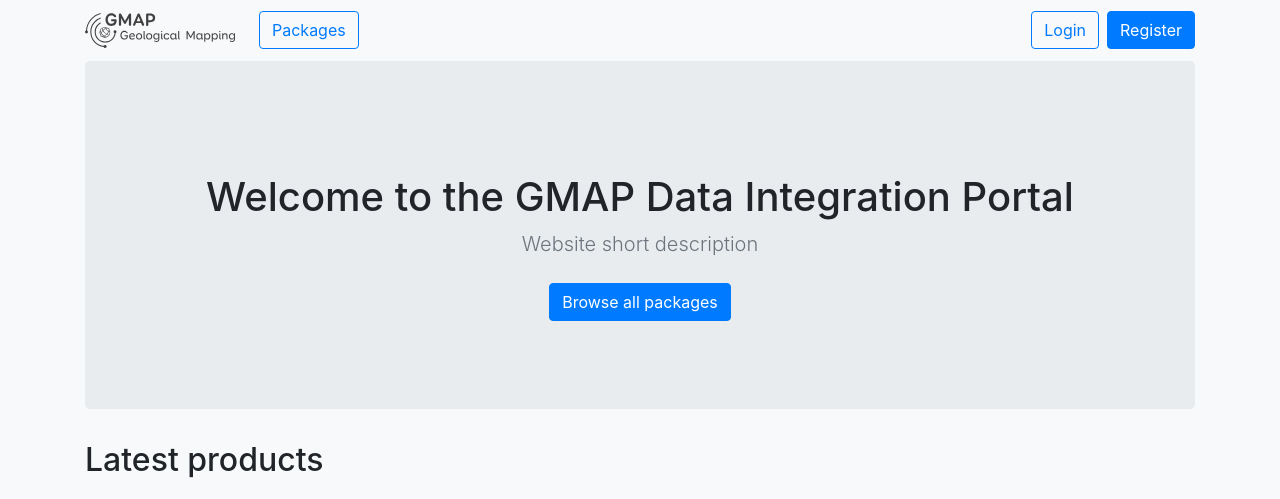
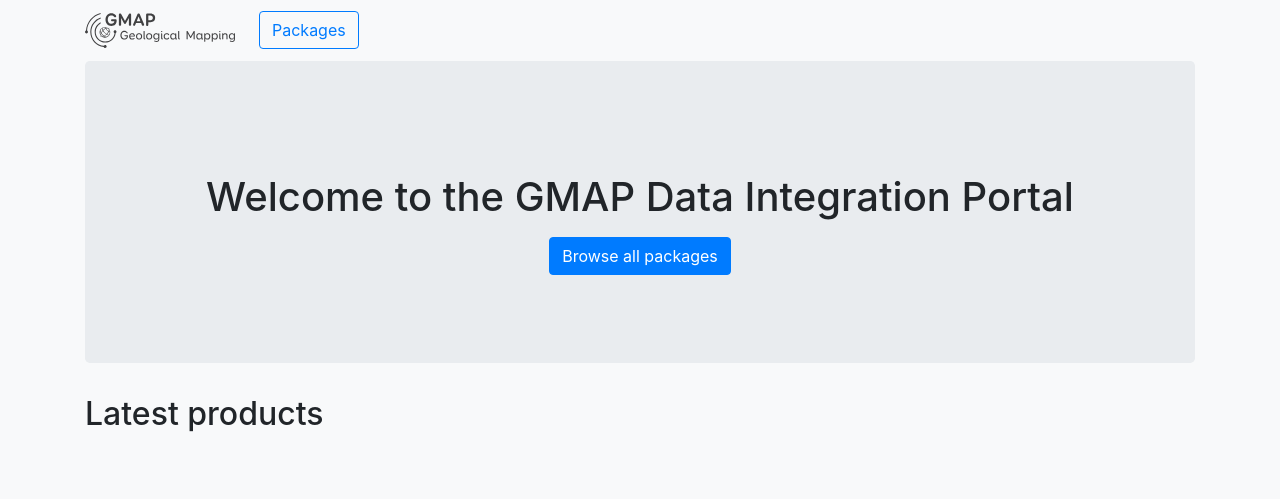
Before and after one commit to europlanet-gmap/data_site, a Flask app: page / in a window 1280 px wide. Shown: the top 499 px of the page. Run offline with Flask 2, Linux system fonts and the light colour scheme; data that the repository does not hold is empty; some libraries are stand-ins or nearby versions.

Commit message:
Remove user auth buttons

```diff
--- a/data_site/templates/base.html
+++ b/data_site/templates/base.html
@@ -64,8 +64,10 @@
             {#            </div>#}
             <div class="navbar-nav ml-auto">
                 {% if not current_user.is_authenticated %}
+		<!--
                     <a class="btn btn-outline-primary ml-2" href="{{ url_for('auth.login') }}">Login</a>
                     <a class="btn btn-primary ml-2" href="{{ url_for('auth.register') }}">Register</a>
+		-->
                 {% else %}
                     <h6 class="dropdown-header"> Logged in as {{ current_user.username }} </h6>
                     <a class="btn btn-outline-primary ml-2" href="{{ url_for('packages.create') }}"> {{ render_icon ("cloud-upload") }} New</a>
--- a/data_site/templates/main/index.html
+++ b/data_site/templates/main/index.html
@@ -9,7 +9,6 @@
     <div class="jumbotron text-center">
         <div class="container mt-5">
             <h1 class="jumbotron-heading"> Welcome to the GMAP Data Integration Portal </h1>
-            <p class="lead text-muted" > Website short description</p>
 
             <p>
                 <a href="/packages" class="btn btn-primary my-2">Browse all packages</a>
```
